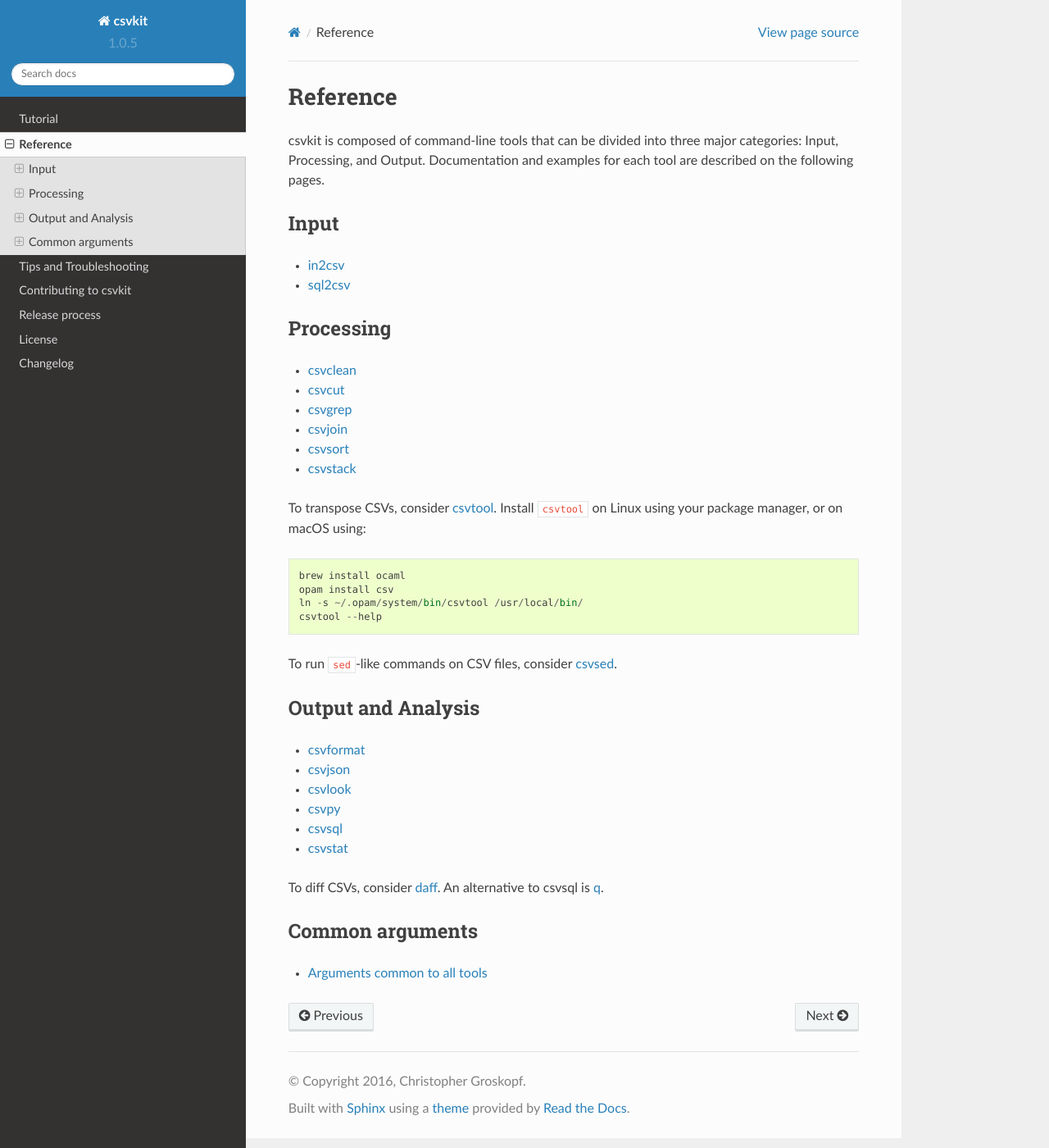
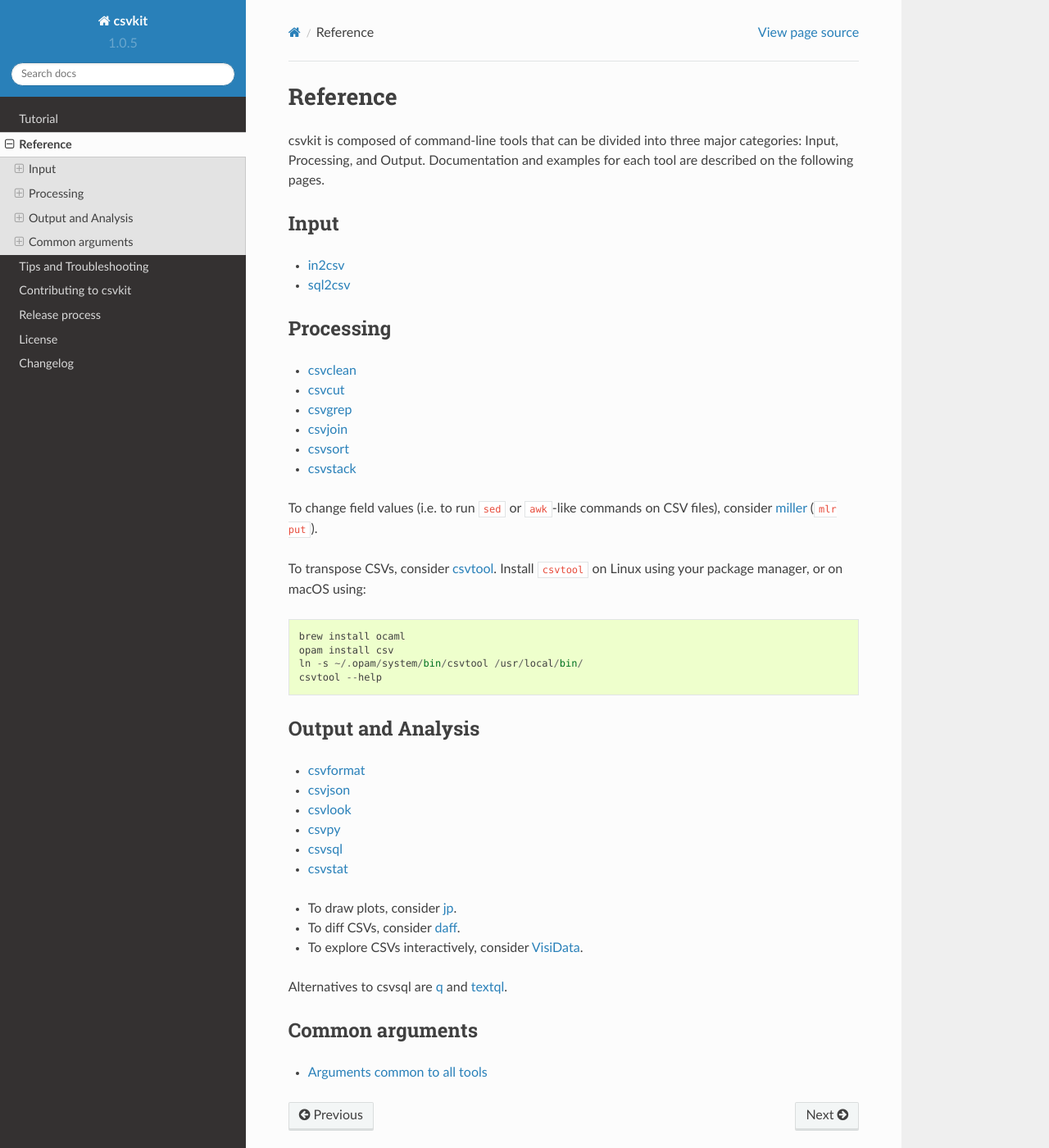
Before and after one commit to wireservice/csvkit, a Sphinx documentation site: the page built from docs/cli.rst, in a window 1280 px wide and 1400 px high. Shown: the whole window at 82% size. Built offline with Sphinx 7.4.7 and the Read the Docs theme 2.0.0, drawn with Linux system fonts in a browser that asks for light colours.

Commit message:
Add links to other popular tools

```diff
--- a/docs/cli.rst
+++ b/docs/cli.rst
@@ -26,14 +26,14 @@
     scripts/csvsort
     scripts/csvstack
 
+To change field values (i.e. to run ``sed`` or ``awk``-like commands on CSV files), consider `miller <https://github.com/johnkerl/miller>`_ (``mlr put``).
+
 To transpose CSVs, consider `csvtool <http://colin.maudry.com/csvtool-manual-page/>`_. Install ``csvtool`` on Linux using your package manager, or on macOS using::
 
     brew install ocaml
     opam install csv
     ln -s ~/.opam/system/bin/csvtool /usr/local/bin/
     csvtool --help
-
-To run ``sed``-like commands on CSV files, consider `csvsed <https://github.com/metagriffin/csvsed>`_.
 
 Output and Analysis
 ===================
@@ -48,7 +48,11 @@
     scripts/csvsql
     scripts/csvstat
 
-To diff CSVs, consider `daff <https://github.com/paulfitz/daff>`_. An alternative to :doc:`csvsql` is `q <https://github.com/harelba/q>`_.
+* To draw plots, consider `jp <https://github.com/sgreben/jp>`_.
+* To diff CSVs, consider `daff <https://github.com/paulfitz/daff>`_.
+* To explore CSVs interactively, consider `VisiData <http://visidata.org>`_.
+
+Alternatives to :doc:`csvsql` are `q <https://github.com/harelba/q>`_ and `textql <https://github.com/dinedal/textql>`_.
 
 Common arguments
 ================
--- a/docs/index.rst
+++ b/docs/index.rst
@@ -23,7 +23,7 @@
 
 .. note::
 
-    If you need csvkit to be faster or to handle larger files, you may be reaching the limits of csvkit.
+    If you need csvkit to be faster or to handle larger files, you may be reaching the limits of csvkit. Consider loading the data into SQL, or using `xsv <https://github.com/BurntSushi/xsv>`_.
 
 Why csvkit?
 ===========
```
